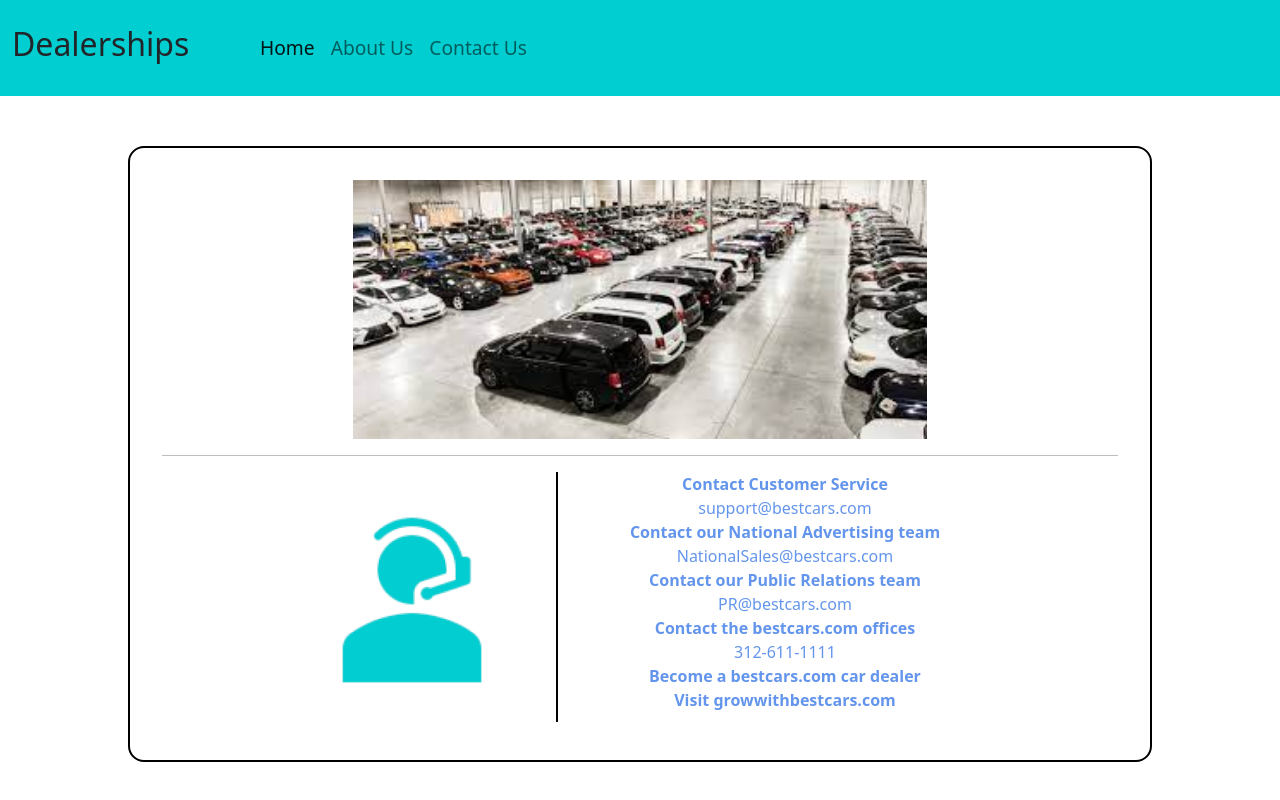
After one commit to elyks82/Full-Stack-Cloud-Developer-Capstone-Final-Project, a Django app: page /contact/ in a window 1280 px wide. The commit adds this page. Run offline with Django 3.2, Linux system fonts and the light colour scheme; some libraries are stand-ins or nearby versions.

Commit message:
1: Static Pages / Added About && Contact Us pages

```diff
--- a/server/djangoproj/urls.py
+++ b/server/djangoproj/urls.py
@@ -22,5 +22,7 @@ from django.conf import settings
 urlpatterns = [
     path('admin/', admin.site.urls),
     path('djangoapp/', include('djangoapp.urls')),
+    path('about/', TemplateView.as_view(template_name="About.html")),
+    path('contact/', TemplateView.as_view(template_name="Contact.html")),
     path('', TemplateView.as_view(template_name="Home.html")),
 ] + static(settings.STATIC_URL, document_root=settings.STATIC_ROOT)
--- /dev/null
+++ b/server/frontend/static/Contact.html
@@ -0,0 +1,50 @@
+<!DOCTYPE html>
+<html lang="en">
+<head>
+    <meta charset="UTF-8">
+    <meta name="viewport" content="width=device-width, initial-scale=1.0">
+    <title>Document</title>
+    <link rel="stylesheet" href="../static/style.css">
+    <link rel="stylesheet" href="../static/bootstrap.min.css">
+</head>
+<body>
+    <nav class="navbar navbar-expand-lg navbar-light" style="background-color:darkturquoise; height: 1in;">
+        <div class="container-fluid">
+          <h2 style="padding-right: 5%;">Dealerships</h2>
+          <button class="navbar-toggler" type="button" data-bs-toggle="collapse" data-bs-target="#navbarText" aria-controls="navbarText" aria-expanded="false" aria-label="Toggle navigation">
+            <span class="navbar-toggler-icon"></span>
+          </button>
+          <div class="collapse navbar-collapse" id="navbarText">
+            <ul class="navbar-nav me-auto mb-2 mb-lg-0">
+              <li class="nav-item">
+                <a class="nav-link active" style="font-size: larger;" aria-current="page" href="/">Home</a>
+              </li>
+              <li class="nav-item">
+                <a class="nav-link" style="font-size: larger;" href="/about">About Us</a>
+              </li>
+              <li class="nav-item">
+                <a class="nav-link" style="font-size: larger;" href="/contact">Contact Us</a>
+              </li>
+            </ul>
+            <span class="navbar-text">
+              <div class="loginlink" id="loginlogout">
+              </div>
+              </span>
+          </div>
+        </div>
+      </nav>
+      <div style="display: flex;flex-direction: column;">
+        <div class="contact-banner" style="margin-top: 50px;align-self: center;">
+          <div style="display: flex;flex-direction: column;">
+            <img class="cars-img" src="../static/cars.jpeg" class="card-img-top" alt="...">
+            <hr class="solid">
+          </div>
+          <div class="second-row">
+            <img class="person-img" src="../static/contactus.png" alt="">
+            <div class="v1"></div>
+            <p><b>Contact Customer Service</b> <br> support@bestcars.com <br> <b>Contact our National Advertising team</b> <br> NationalSales@bestcars.com <br> <b>Contact our Public Relations team</b> <br> PR@bestcars.com <br> <b>Contact the bestcars.com offices</b> <br> 312-611-1111 <br> <b>Become a bestcars.com car dealer <br> Visit growwithbestcars.com </b></p>
+          </div>
+        </div>
+      </div>
+</body>
+</html>
--- a/server/frontend/static/style.css
+++ b/server/frontend/static/style.css
@@ -124,3 +124,44 @@ img{
     text-align:center;
     box-shadow: 2px 2px 3px #999;
 }
+
+/* Custom Styles */
+.contact-banner {
+  border: .15rem;
+  border-color: black;
+  border-style:solid;
+  border-radius: 1rem;
+  padding: 2rem;
+  width: 80%;
+}
+
+.second-row {
+  display: flex;
+  flex-direction: row;
+  justify-content: center;
+}
+
+.cars-img {
+  justify-content: center;
+}
+
+.person-img {
+  width: 13rem;
+  height: auto;
+  margin: 0 2.5rem;
+}
+
+p {
+  text-align: center;
+  color: #6495ec;
+  padding: 0 4.5rem;
+}
+
+.v1 {
+  border-left: .15rem solid black;
+  height: 250px;
+}
+
+hr.solid {
+  border-top: .10rem solid black;
+}
```
Also changed, not shown: server/djangoproj/settings.py (+6 -2 lines), server/frontend/static/About.html (+7 -5 lines), server/frontend/static/Home.html (+13 -6 lines), server/frontend/static/person1.jpeg (added), server/frontend/static/person2.jpeg (added), server/frontend/static/person3.jpeg (added), 3 other files.
